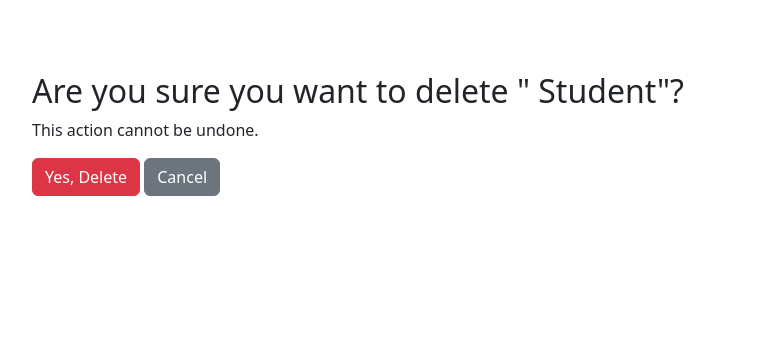
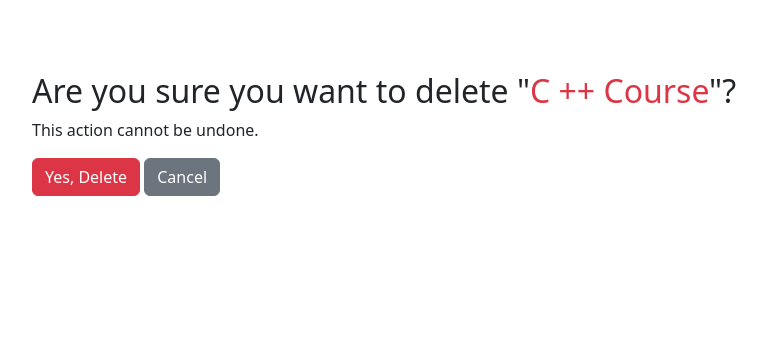
Before and after one commit to AbdullahRFA/Edu_Learn_Django_CURD_Project, a Django app: page /course_delete/2/ in a window 1280 px wide. Shown: the part 56-420 px from the top of the page, without its empty margins (62-829 px from the left). Run offline with Django 5.2, Linux system fonts and the light colour scheme; data comes from the database, SQL or seed files in the repository; both versions use the stored data as it was after the commit.

Commit message:
modifed  for delete_conformation html file

```diff
--- a/Course_app/views.py
+++ b/Course_app/views.py
@@ -158,7 +158,7 @@
         messages.warning(request,"Student Deleted Successfully")
         return redirect('student_list')
     context = {
-        'check' : 2,
+        'check' : 3,
         'student' : student
     }
     return render(request,"Course_app/delete_confirmation_form.html",context)
--- a/templates/Course_app/Course_details.html
+++ b/templates/Course_app/Course_details.html
@@ -34,9 +34,9 @@
                     <a href="{% url 'lesson_edit' lesson.id %}" class="btn btn-sm btn-warning my-2">
                         <i class='fas fa-edit'></i> Edit
                     </a>
-                    <form action="{% url 'lesson_delete' lesson.id %}" method="POST" class="d-inline">
+                    <form action="{% url 'lesson_delete' lesson.id %}"  class="d-inline">
                         {% csrf_token %}
-                        <button type="submit" class="btn btn-danger btn-sm" onclick="return confirm('Are you sure?')">
+                        <button type="submit" class="btn btn-danger btn-sm">
                             <i class="fas fa-trash-alt"></i> Delete
                         </button>
                     </form>
--- a/templates/Course_app/delete_confirmation_form.html
+++ b/templates/Course_app/delete_confirmation_form.html
@@ -13,11 +13,11 @@
 <div class="container mt-4">
 
     {% if check == 1 %}
-    <h2>Are you sure you want to delete "{{ lesson.title }} Lesson"?</h2>
+    <h2>Are you sure you want to delete "<span class="text-danger">{{ lesson.title }} Lesson</span>"? </h2>
     {% elif check == 2 %}
-    <h2>Are you sure you want to delete "{{ student.title }} Student"?</h2>
-    {% else %}
-    <h2>Are you sure you want to delete "{{ course.title }} Course"?</h2>
+    <h2>Are you sure you want to delete "<span class="text-danger">{{ course.title }} Course</span>"? </h2>
+    {% elif check == 3 %}
+    <h2>Are you sure you want to delete "<span class="text-danger">{{ student.name }}</span>"? </h2>
 
     {% endif %}
 
```
Also changed, not shown: db.sqlite3.
